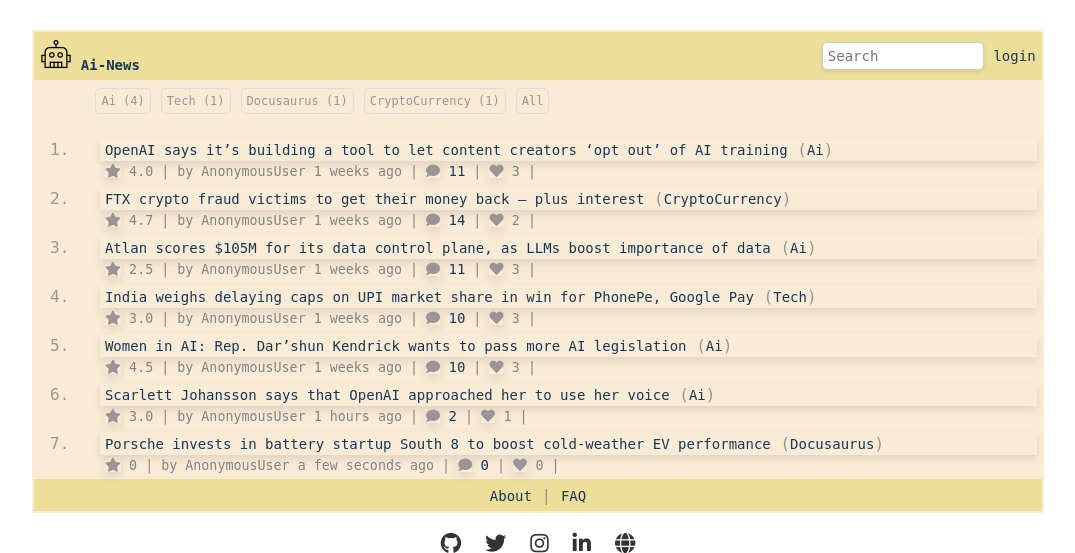
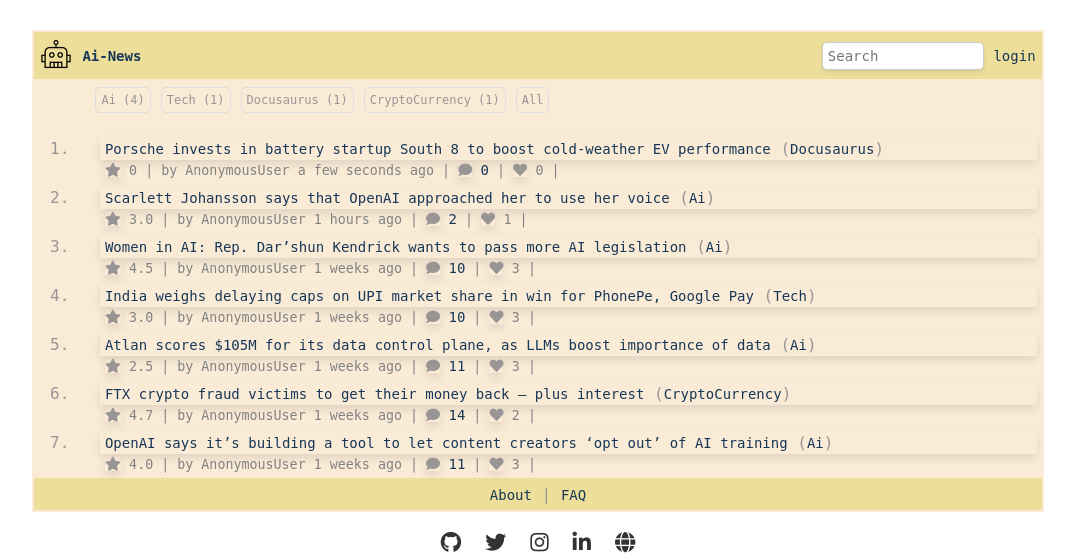
Before and after one commit to palamut62/hackersnewsProject, a Django app: page / in a window 1280 px wide. Shown: the top 553 px of the page, without its empty margins (102-1177 px from the left). Run offline with Django 5.2, Linux system fonts and the light colour scheme; data comes from the database, SQL or seed files in the repository; both versions use the stored data as it was after the commit.

Commit message:
feat:Edit main page v1.0

```diff
--- a/news/views.py
+++ b/news/views.py
@@ -10,7 +10,7 @@ from django.db.models import Count
 
 
 def index(request):
-    news = News.objects.all().annotate(average_rating=Avg('ratings__rating'))
+    news = News.objects.all().annotate(average_rating=Avg('ratings__rating')).order_by('-date')
     categories = News.objects.values('category').annotate(count=Count('category')).order_by('-count')
 
     for new in news:
--- a/templates/home.html
+++ b/templates/home.html
@@ -8,7 +8,6 @@
             display: flex;
             justify-content: left;
             margin: 5px 5px 5px 55px;
-
         }
 
         .category-item {
@@ -22,6 +21,22 @@
 
         .category-item:hover {
             background-color: #e0e0e0;
+        }
+
+        .header-container {
+            display: flex;
+            justify-content: center; /* Ortalamak için */
+            align-items: center;
+            padding: 5px;
+        }
+
+        .logo-links {
+            display: flex;
+            align-items: center;
+        }
+
+        .hnname {
+            margin-left: 10px;
         }
 
         .edit-icon {
@@ -141,8 +156,7 @@
         <table id="hnmain" class="main-table">
             <tr>
                 <td class="header-cell">
-                    <div class="header-container"
-                         style="display: flex; justify-content: space-between; align-items: center; padding: 5px;">
+                    <div class="header-container">
                         <div class="logo-links">
                             <a href="{% url 'index' %}">
                                 <img src="{% static 'img/icon.png' %}" alt="Hacker News Logo">
@@ -151,7 +165,7 @@
                                 <b class="hnname"><a href="{% url 'index' %}">Ai-News</a></b>
                             </span>
                         </div>
-                        <div class="search-login">
+                        <div class="search-login" style="margin-left: auto;">
                             <form method="get" action="search" style="display: inline;">
                                 <input type="text" id="search" name="q" value="" size="17" autocorrect="off"
                                        spellcheck="false"
```
Also changed, not shown: db.sqlite3.
